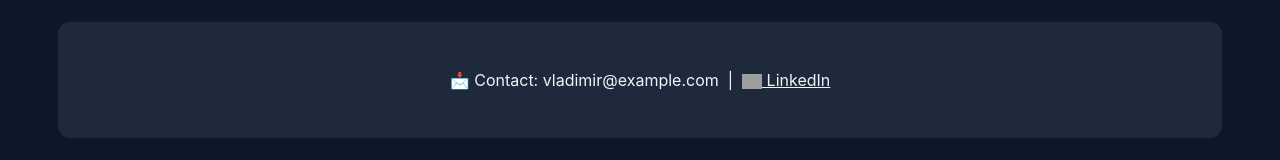
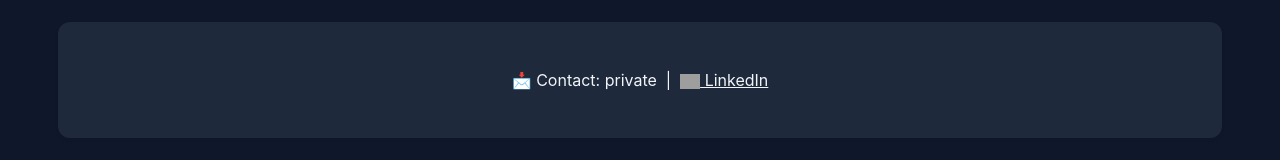
Before and after one commit to RazorRaven67/web, a plain HTML site: page index.html in a window 1280 px wide. Shown: the part 1311-1471 px from the top of the page. Drawn offline with Linux system fonts and the light colour scheme; grey boxes are pictures that could not be loaded.

Commit message:
Update index.html

```diff
--- a/index.html
+++ b/index.html
@@ -134,7 +134,7 @@
 
 <section>
   <p style="text-align:center;">
-  📩 Contact: vladimir@example.com &nbsp;|&nbsp;
+  📩 Contact: private &nbsp;|&nbsp;
   <a href="https://www.linkedin.com/in/vladcti/" target="_blank" style="color: var(--fg);" style="text-decoration:none;">
     <img src="https://cdn.jsdelivr.net/gh/simple-icons/simple-icons/icons/linkedin.svg" alt="LinkedIn" width="20" style="vertical-align:middle;"> LinkedIn
   </a>
```
